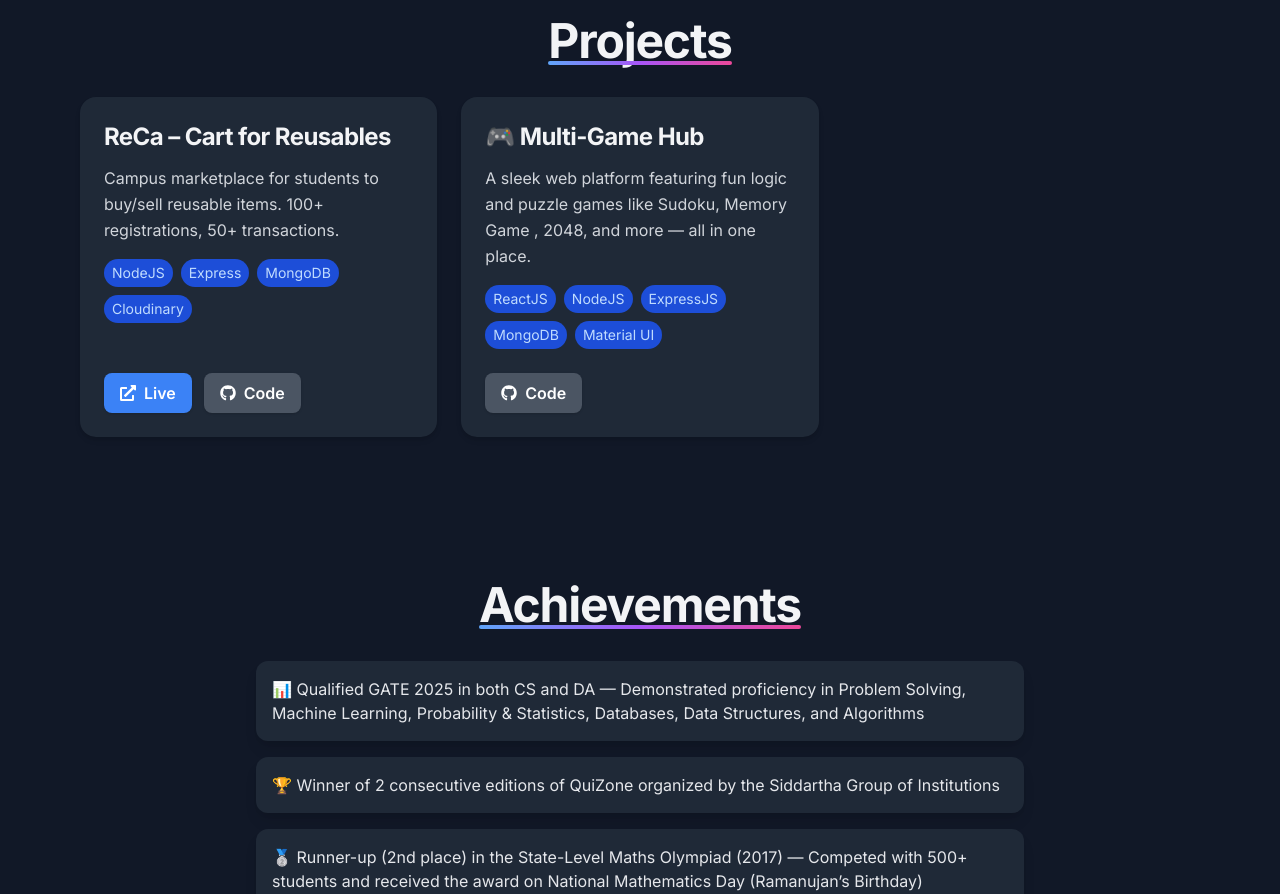
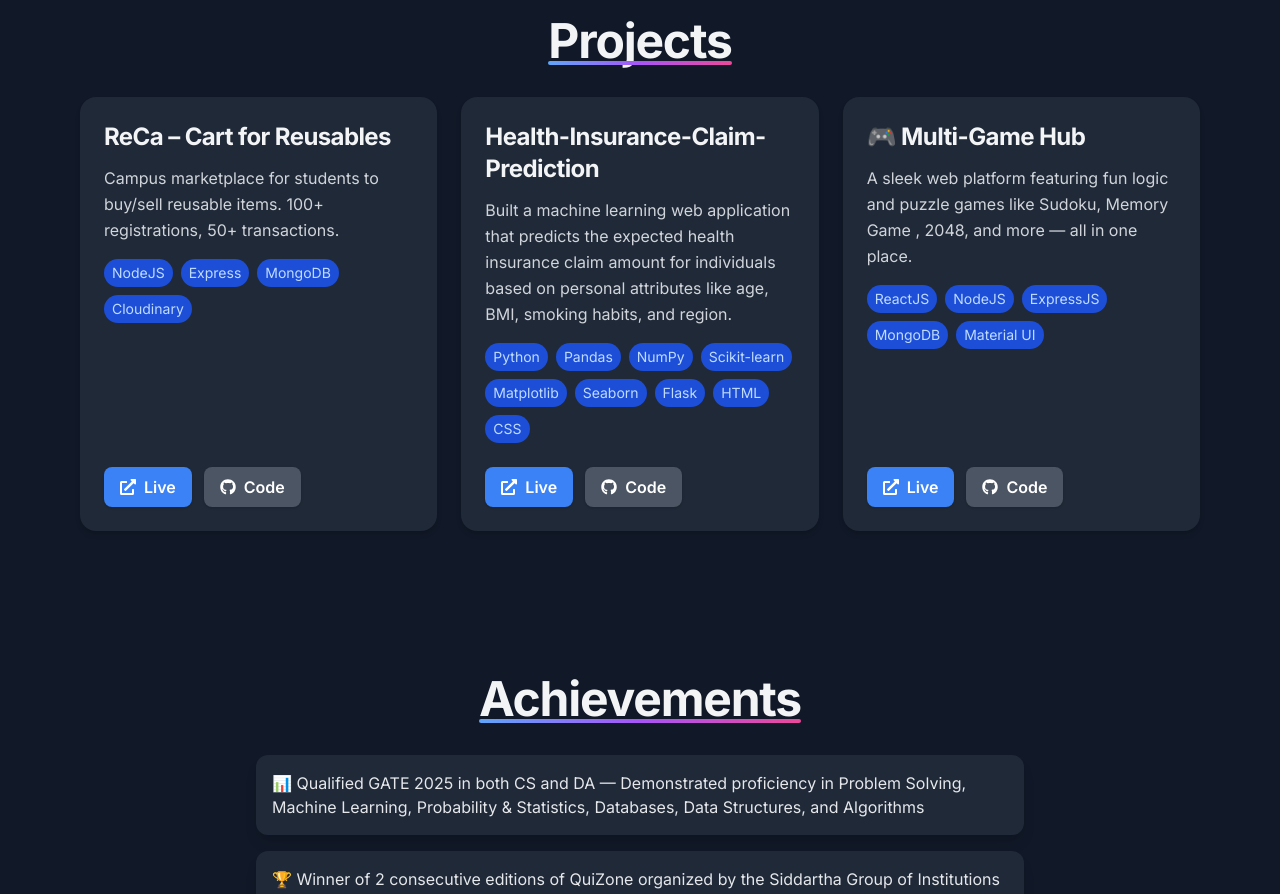
Before and after one commit to sainadhareddy2636/portfolio-website, a React (Create React App) app: page / in a window 1280 px wide. Shown: the part 2360-3254 px from the top of the page. Built offline with nearby package versions, Linux system fonts and the light colour scheme; the HTML template or start-up script is replaced by a standard one.

Commit message:
Updated Projects Section

```diff
--- a/src/components/Header.jsx
+++ b/src/components/Header.jsx
@@ -28,7 +28,7 @@ export default function Header() {
 
           <div className="mt-8 flex flex-wrap gap-4">
             <a
-              href="/Busi_Reddy_Sainadha_Reddy_Resume.pdf"
+              href="/SainadhaReddy_Resume.pdf"
               download
               className="inline-flex items-center gap-2 px-6 py-3 rounded-lg bg-gray-200 dark:bg-gray-700 text-gray-900 dark:text-gray-100 font-semibold hover:bg-gray-300 dark:hover:bg-gray-600 hover:scale-105 transition-all duration-300 shadow-lg"
             >
--- a/src/components/Projects.jsx
+++ b/src/components/Projects.jsx
@@ -10,13 +10,21 @@ const projects = [
     live: "https://reca-21ve.onrender.com/reca",
     code: "https://github.com/sainadhareddy2636/RTP_RECA.git",
   },
+    {
+    name: "Health-Insurance-Claim-Prediction",
+    desc: "Built a machine learning web application that predicts the expected health insurance claim amount for individuals based on personal attributes like age, BMI, smoking habits, and region.",
+    stack: ["Python"," Pandas", "NumPy", "Scikit-learn", "Matplotlib", "Seaborn"," Flask"," HTML"," CSS"],
+    live: "https://health-insurance-claimprediction.streamlit.app/",
+    code: "https://github.com/sainadhareddy2636/Health-Insurance-Claim-Prediction.git",
+  },
   {
     name: "🎮 Multi-Game Hub",
     desc: "A sleek web platform featuring fun logic and puzzle games like Sudoku, Memory Game , 2048, and more — all in one place.",
     stack: ["ReactJS","NodeJS","ExpressJS","MongoDB","Material UI"],
-    // live: "https://reca-21ve.onrender.com/reca",
+    live: "https://multigamehub.netlify.app/",
     code: "https://github.com/sainadhareddy2636/multi-game-hub.git",
   }
+
 ];
 
 export default function Projects() {
```
Also changed, not shown: 2 other files (tests, documents, lock files or other folders).
